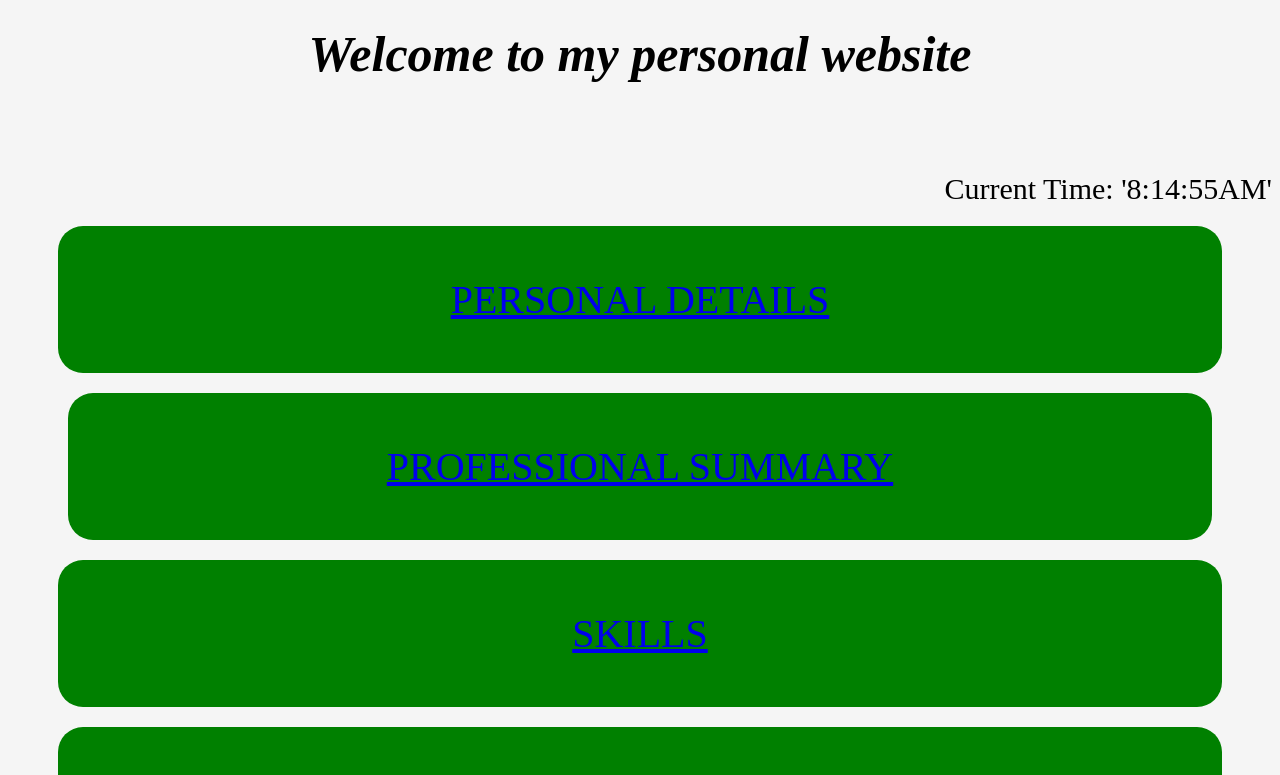
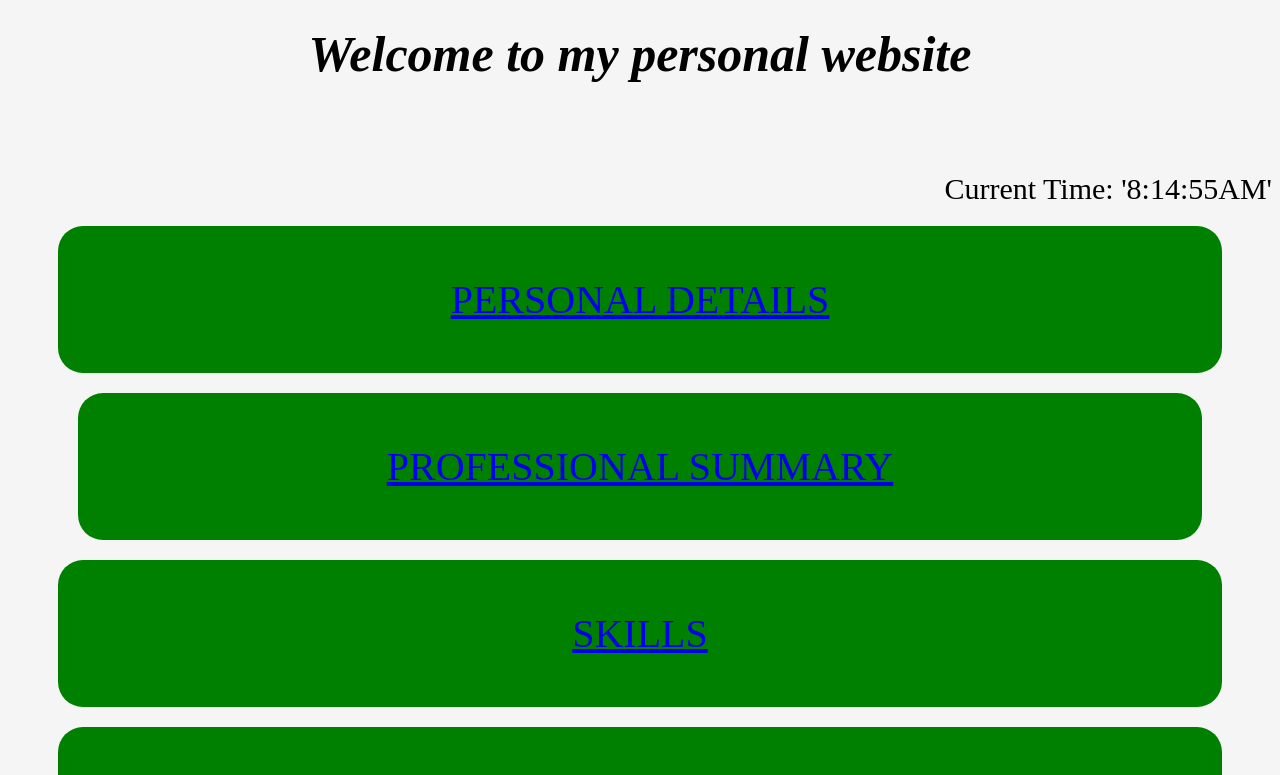
Before and after one commit to mastapis/myinterview, a plain HTML site: page index.html in a window 1280 px wide. Shown: the top 775 px of the page. Drawn offline with Linux system fonts and the light colour scheme.

Commit message:
cvstyle.css

```diff
--- a/cvstyle.css
+++ b/cvstyle.css
@@ -46,8 +46,8 @@ body{
 	margin-top: 20px;
 	border-radius: 25px;
 	position: relative;
-	margin-left: 60px;
-	margin-right:60px;
+	margin-left: 70px;
+	margin-right:70px;
 	padding: 10px;
 
 }
```
